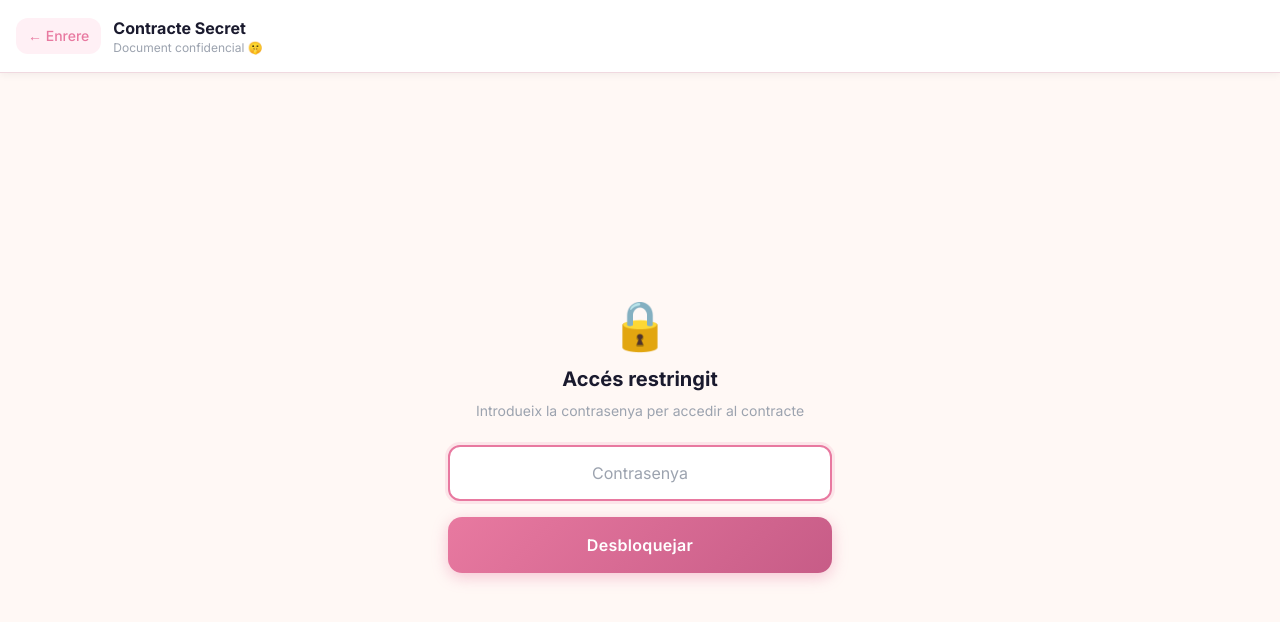
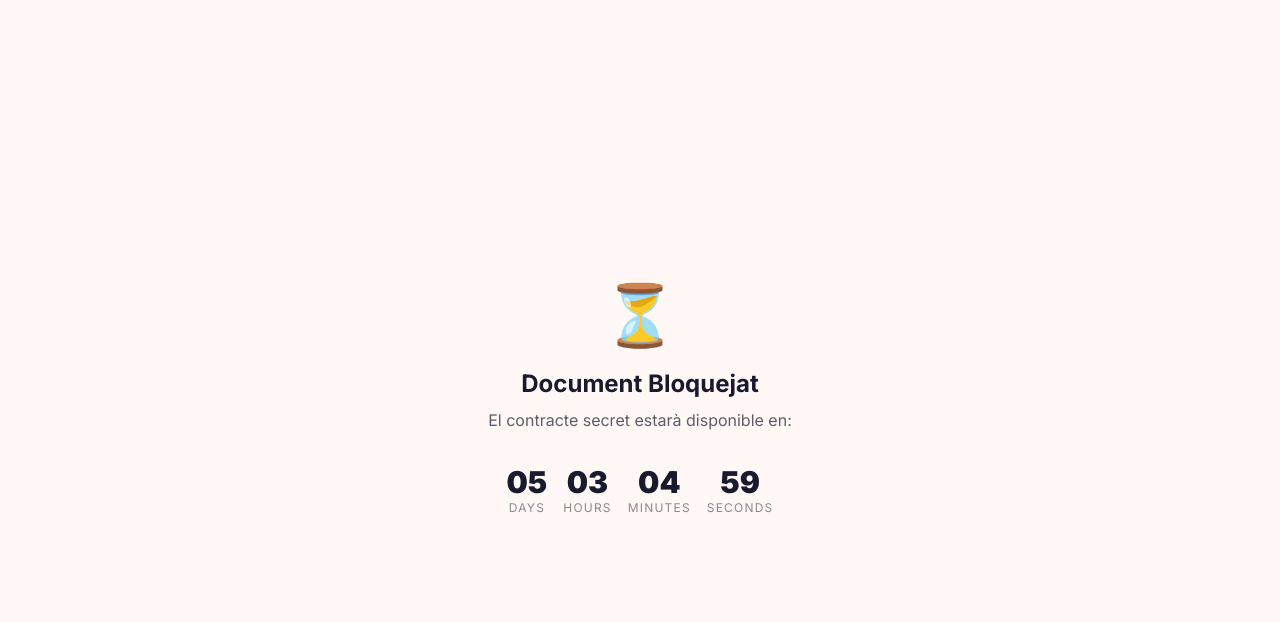
Before and after one commit to martioms24/other, a Next.js app: page /contract in a window 1280 px wide. Shown: the top 622 px of the page. Built offline with nearby package versions, Linux system fonts and the light colour scheme.

Commit message:
Implement countdown timer for contract page
Added a countdown timer that unlocks content after a specified date.

```diff
--- a/src/app/contract/page.tsx
+++ b/src/app/contract/page.tsx
@@ -1,6 +1,6 @@
 'use client'
 
-import { useState } from 'react'
+import { useState, useEffect } from 'react'
 import Link from 'next/link'
 
 export default function ContractPage() {
@@ -8,6 +8,36 @@ export default function ContractPage() {
   const [password, setPassword] = useState('')
   const [isUnlocked, setIsUnlocked] = useState(false)
   const [error, setError] = useState('')
+
+  // Countdown State
+  const [isTimeUp, setIsTimeUp] = useState(false)
+  const [timeLeft, setTimeLeft] = useState({
+    days: 0, hours: 0, minutes: 0, seconds: 0
+  })
+
+  useEffect(() => {
+    // Target: April 4, 2026, 16:44:44 Spanish Time (CEST - UTC+2)
+    const targetDate = new Date('2026-04-04T16:44:44+02:00').getTime()
+
+    const timer = setInterval(() => {
+      const now = new Date().getTime()
+      const difference = targetDate - now
+
+      if (difference <= 0) {
+        setIsTimeUp(true)
+        clearInterval(timer)
+      } else {
+        setTimeLeft({
+          days: Math.floor(difference / (1000 * 60 * 60 * 24)),
+          hours: Math.floor((difference / (1000 * 60 * 60)) % 24),
+          minutes: Math.floor((difference / 1000 / 60) % 60),
+          seconds: Math.floor((difference / 1000) % 60),
+        })
+      }
+    }, 1000)
+
+    return () => clearInterval(timer)
+  }, [])
 
   const handlePasswordSubmit = (e: React.FormEvent) => {
     e.preventDefault()
@@ -19,6 +49,27 @@ export default function ContractPage() {
     }
   }
 
+  // 1. Show Countdown Screen if time isn't up
+  if (!isTimeUp) {
+    return (
+      <main className="min-h-screen flex flex-col items-center justify-center p-6 text-center" style={{ background: 'var(--bg)' }}>
+        <div className="text-6xl mb-6">⏳</div>
+        <h1 className="text-2xl font-bold mb-2" style={{ color: 'var(--text)' }}>Document Bloquejat</h1>
+        <p className="mb-8 opacity-70">El contracte secret estarà disponible en:</p>
+
+        <div className="flex gap-4 text-center">
+          {Object.entries(timeLeft).map(([label, value]) => (
+            <div key={label} className="flex flex-col">
+              <span className="text-3xl font-black">{value.toString().padStart(2, '0')}</span>
+              <span className="text-xs uppercase tracking-widest opacity-50">{label}</span>
+            </div>
+          ))}
+        </div>
+      </main>
+    )
+  }
+
+  // 2. Show Original Content once time is up
   return (
     <main className="min-h-screen flex flex-col" style={{ background: 'var(--bg)' }}>
       {/* Header */}
@@ -106,7 +157,6 @@ export default function ContractPage() {
             />
           </div>
 
-          {/* Download button */}
           <div className="mt-4 text-center">
             <a
               href="/contract.pdf"
```
